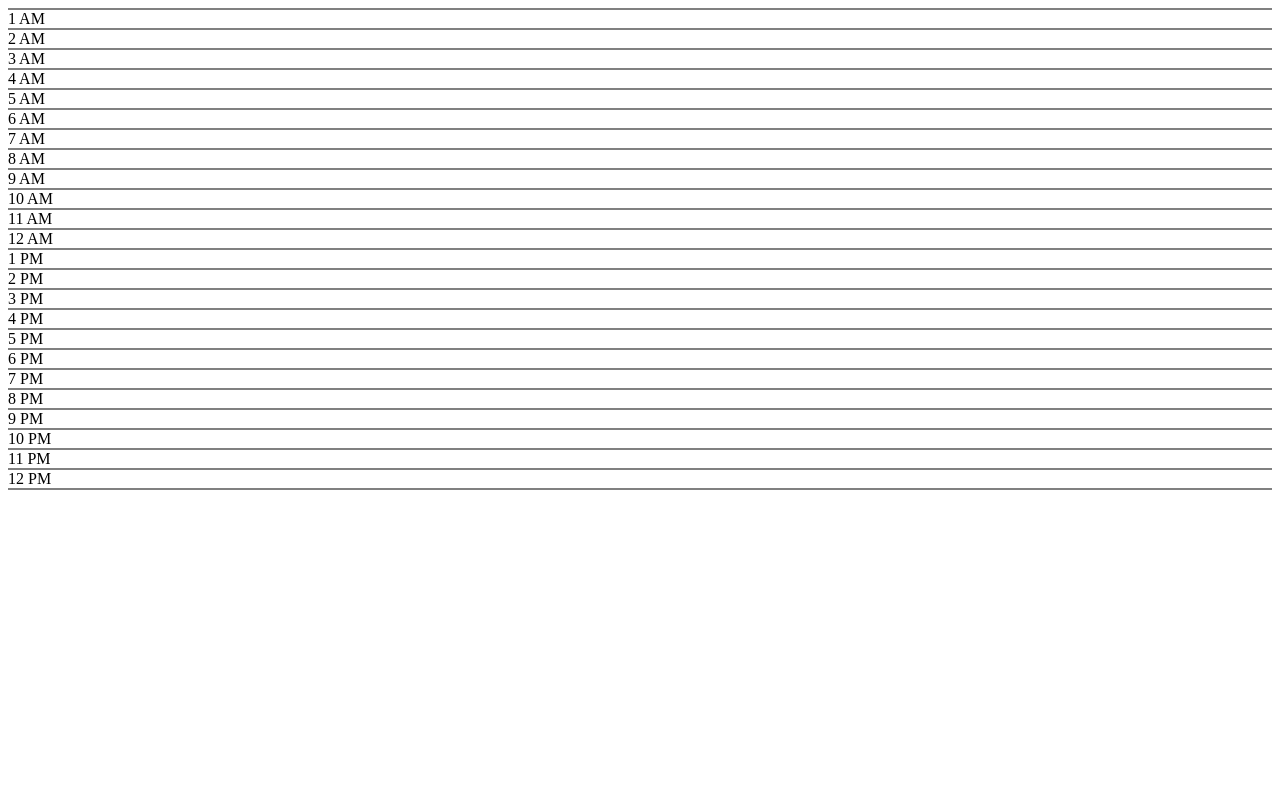
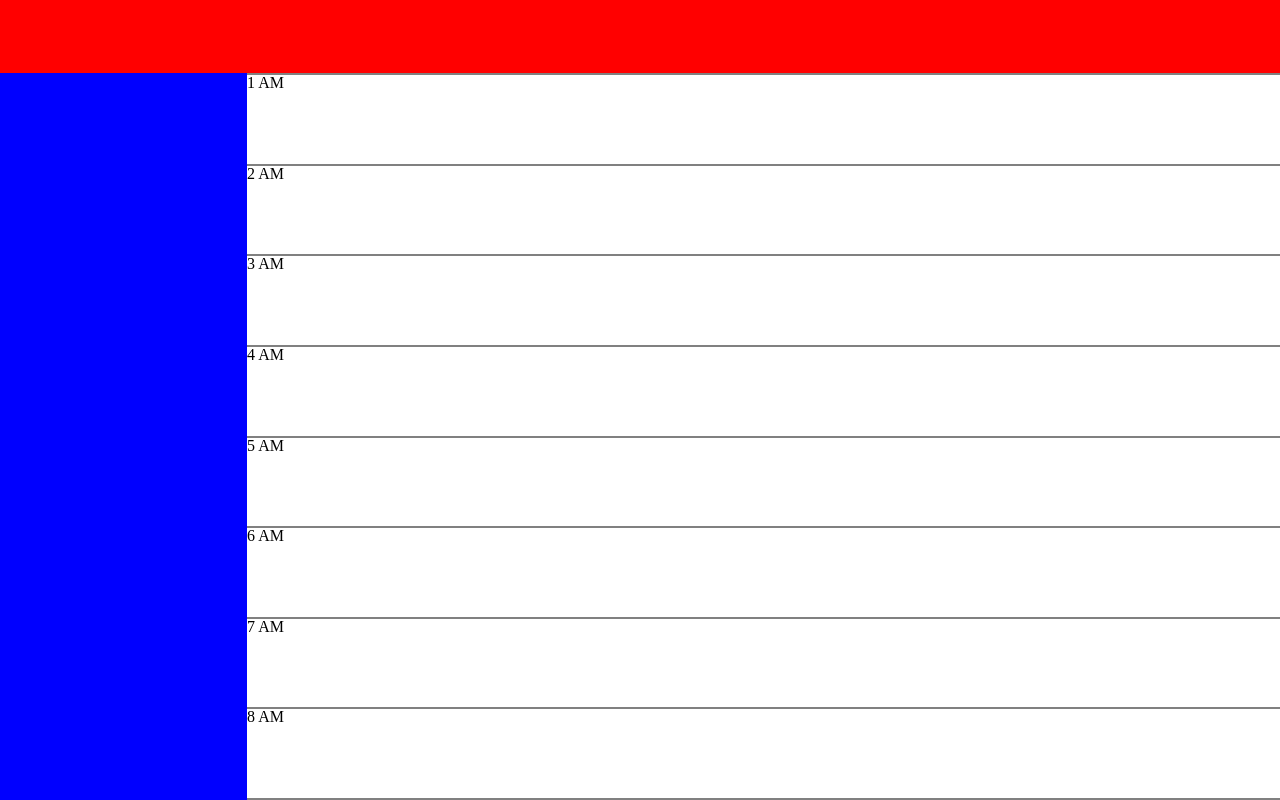
Before and after one commit to arimeyer/task_design, a React app: page / in a window 1280 px wide. Built offline with nearby package versions, Linux system fonts and the light colour scheme.

Commit message:
fixed scrolling on schedule

```diff
--- a/public/index.html
+++ b/public/index.html
@@ -4,6 +4,7 @@
     <meta charset="UTF-8">
     <meta name="viewport" content="width=device-width, initial-scale=1.0">
     <meta http-equiv="X-UA-Compatible" content="ie=edge">
+    <link rel="stylesheet" href="reset.css" />
     <title>Tasks</title>
 </head>
 <body>
--- /dev/null
+++ b/public/reset.css
@@ -0,0 +1,48 @@
+/* http://meyerweb.com/eric/tools/css/reset/
+   v2.0 | 20110126
+   License: none (public domain)
+*/
+
+html, body, div, span, applet, object, iframe,
+h1, h2, h3, h4, h5, h6, p, blockquote, pre,
+a, abbr, acronym, address, big, cite, code,
+del, dfn, em, img, ins, kbd, q, s, samp,
+small, strike, strong, sub, sup, tt, var,
+b, u, i, center,
+dl, dt, dd, ol, ul, li,
+fieldset, form, label, legend,
+table, caption, tbody, tfoot, thead, tr, th, td,
+article, aside, canvas, details, embed,
+figure, figcaption, footer, header, hgroup,
+menu, nav, output, ruby, section, summary,
+time, mark, audio, video {
+	margin: 0;
+	padding: 0;
+	border: 0;
+	font-size: 100%;
+	font: inherit;
+	vertical-align: baseline;
+}
+/* HTML5 display-role reset for older browsers */
+article, aside, details, figcaption, figure,
+footer, header, hgroup, menu, nav, section {
+	display: block;
+}
+body {
+	line-height: 1;
+}
+ol, ul {
+	list-style: none;
+}
+blockquote, q {
+	quotes: none;
+}
+blockquote:before, blockquote:after,
+q:before, q:after {
+	content: '';
+	content: none;
+}
+table {
+	border-collapse: collapse;
+	border-spacing: 0;
+}
--- /dev/null
+++ b/src/navbar.jsx
@@ -0,0 +1,16 @@
+import React from 'react'
+
+const NavBar = () => {
+    const styles = {
+        container: {
+            gridArea: 'nav',
+            background: 'red'
+        }
+    }
+    return (
+        <div style={styles.container}>
+        </div>
+    )
+}
+
+export default NavBar
--- a/src/root.jsx
+++ b/src/root.jsx
@@ -1,14 +1,26 @@
 import React from 'react'
 import Schedule from './schedule.jsx'
-import Hour from './hour.jsx'
-import hours from './hours.js'
+import NavBar from './navbar.jsx'
+import Tasks from './tasks.jsx'
 
-const Root = ({}) => {
+const Root = () => {
+    const styles = {
+        container: {
+            display: 'grid',
+            gridTemplateAreas: `"nav nav nav nav nav"
+                                "task day day day day"
+                                "task day day day day"
+                                "task day day day day"
+                                "task day day day day"`,
+            height: '100vh',
+            width: '100vw'
+        }
+    }
     return (
-        <div>
-            <Schedule>
-                {hours.map((x, i) => <Hour key={i} label={x} />)}
-            </Schedule>
+        <div style={styles.container}>
+            <NavBar />
+            <Tasks />
+            <Schedule />
         </div>
     )
 }
--- a/src/schedule.jsx
+++ b/src/schedule.jsx
@@ -1,17 +1,26 @@
 import React from 'react'
+import Hour from './hour.jsx'
+import hours from './hours.js'
 
-const Schedule = ({children}) => {
+const Schedule = () => {
     const styles = {
-        container: {
+        outerContainer: {
+            borderTop: '1px solid grey',
+            borderBottom: '1px solid grey',
+            gridArea: "day",
+            overflowY: 'scroll'
+        },
+        innerContainer: {
             display: 'flex',
             flexDirection: 'column',
-            borderTop: '1px solid grey',
-            borderBottom: '1px solid grey'
+            height: '300%'
         }
     }
     return (
-        <div style={styles.container}>
-            {children}
+        <div style={styles.outerContainer}>
+            <div style={styles.innerContainer}>
+                {hours.map((x, i) => <Hour key={i} label={x} />)}
+            </div>
         </div>
     )
 }
--- /dev/null
+++ b/src/tasks.jsx
@@ -0,0 +1,16 @@
+import React from 'react'
+
+const Tasks = ({ children }) => {
+    const styles = {
+        container: {
+            gridArea: 'task',
+            background: 'blue'
+        }
+    }
+    return (
+        <div style={styles.container}>
+        </div>
+    )
+}
+
+export default Tasks
```
